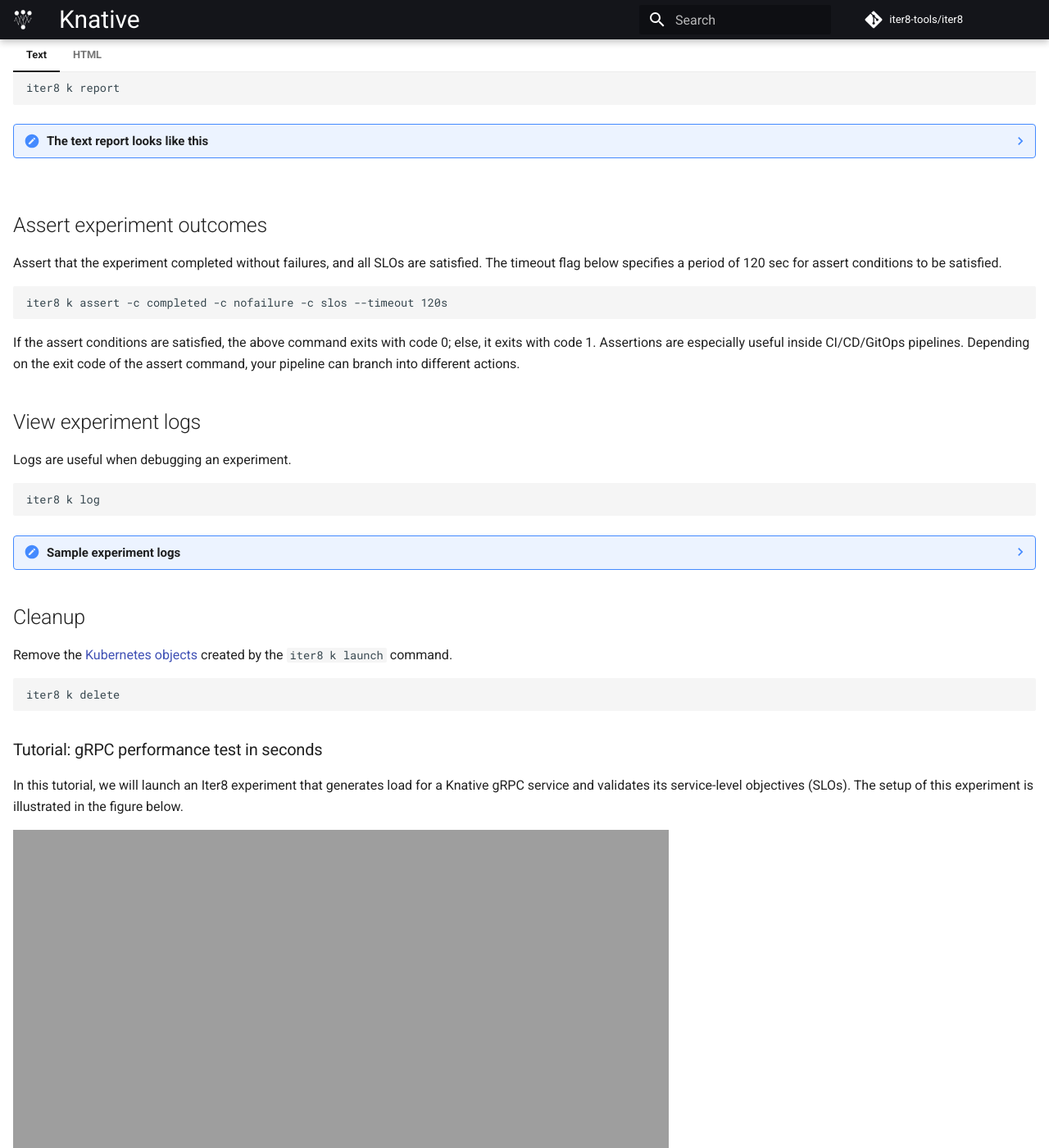
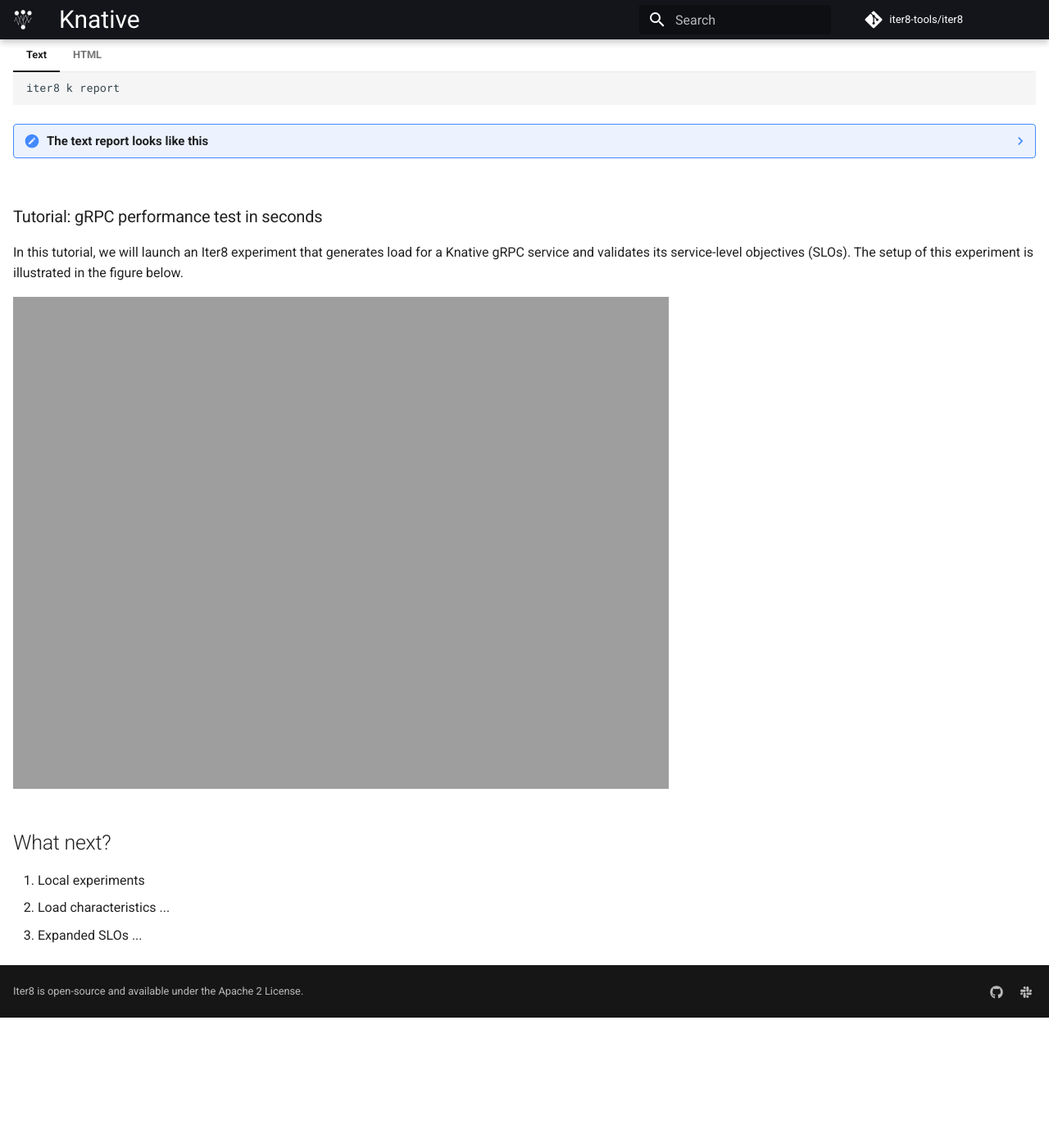
Before and after one commit to iter8-tools/docs, an MkDocs documentation site: the page built from docs/tutorials/integrations/knative.md, in a window 1280 px wide and 1400 px high, scrolled down 2654 px. Shown: the whole window at 82% size. Built offline with MkDocs 1.6.1 and Material for MkDocs 9.7.7, drawn with Linux system fonts in a browser that asks for light colours; comment, search, counter and statistics services are not loaded; the version menu is left out; after the commit the page ends 3895 px from its top, so only the background shows below that.

Commit message:
knative blog article
Signed-off-by: Srinivasan Parthasarathy <spartha@us.ibm.com>

````diff
--- a/docs/tutorials/integrations/knative.md
+++ b/docs/tutorials/integrations/knative.md
@@ -115,43 +115,6 @@
     ??? note "The HTML report looks like this"
         ![HTML report](https://iter8.tools/0.11/getting-started/images/report.html.png)
 
-## Assert experiment outcomes
-Assert that the experiment completed without failures, and all SLOs are satisfied. The timeout flag below specifies a period of 120 sec for assert conditions to be satisfied.
-
-```shell
-iter8 k assert -c completed -c nofailure -c slos --timeout 120s
-```
-
-If the assert conditions are satisfied, the above command exits with code 0; else, it exits with code 1. Assertions are especially useful inside CI/CD/GitOps pipelines. Depending on the exit code of the assert command, your pipeline can branch into different actions.
-
-## View experiment logs
-Logs are useful when debugging an experiment.
-
-```shell
-iter8 k log
-```
-
-??? note "Sample experiment logs"
-    ```shell
-    INFO[2022-06-27 11:50:39] inited Helm config
-    INFO[2022-06-27 11:50:39] experiment logs from Kubernetes cluster       indented-trace=below ...
-      time=2022-06-27 15:48:59 level=info msg=task 1: ready : started
-      time=2022-06-27 15:48:59 level=info msg=task 1: ready : completed
-      time=2022-06-27 15:48:59 level=info msg=task 2: ready : started
-      time=2022-06-27 15:48:59 level=info msg=task 2: ready : completed
-      time=2022-06-27 15:48:59 level=info msg=task 3: http : started
-      time=2022-06-27 15:49:11 level=info msg=task 3: http : completed
-      time=2022-06-27 15:49:11 level=info msg=task 4: assess : started
-      time=2022-06-27 15:49:11 level=info msg=task 4: assess : completed
-    ```
-
-## Cleanup
-Remove the [Kubernetes objects](https://kubernetes.io/docs/concepts/overview/working-with-objects/kubernetes-objects/) created by the `iter8 k launch` command.
-
-```shell
-iter8 k delete
-```
-
 ### Tutorial: gRPC performance test in seconds
 In this tutorial, we will launch an Iter8 experiment that generates load for a Knative gRPC service and validates its service-level objectives (SLOs). The setup of this experiment is illustrated in the figure below.
 
````
